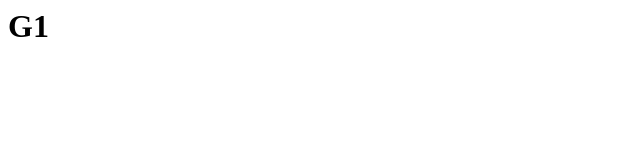
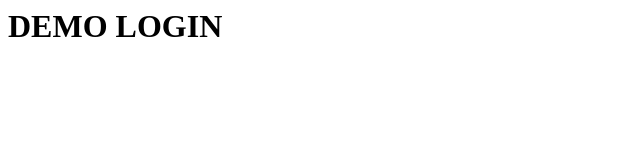
Before and after one commit to galaxtenter/galaxtenter.github.io, a plain HTML site: page index.html in a window 1280 px wide. Shown: the whole page, without its empty margins (0-640 px from the left). Drawn offline with Linux system fonts and the light colour scheme.

Commit message:
Update index.html

```diff
--- a/index.html
+++ b/index.html
@@ -1,4 +1,4 @@
 <html>
 <body>
-  <h1>G1</h1>
+  <h1>DEMO LOGIN</h1>
 </body></html>
```
